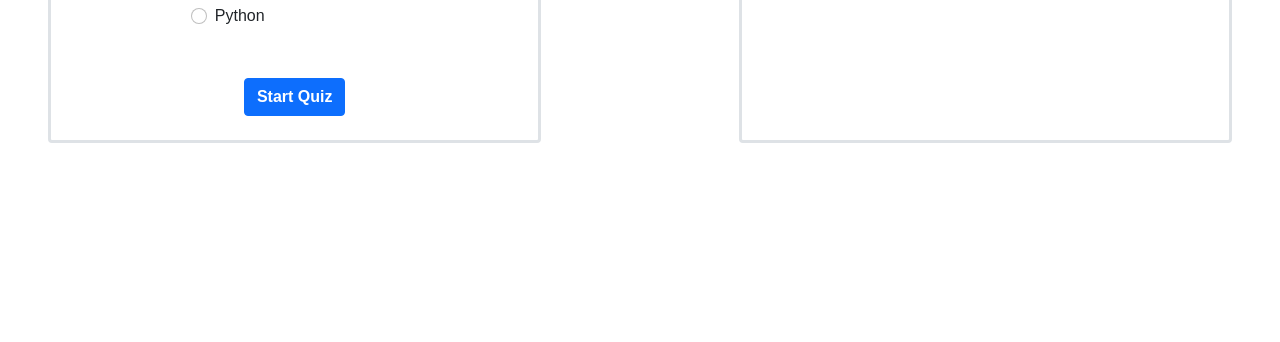
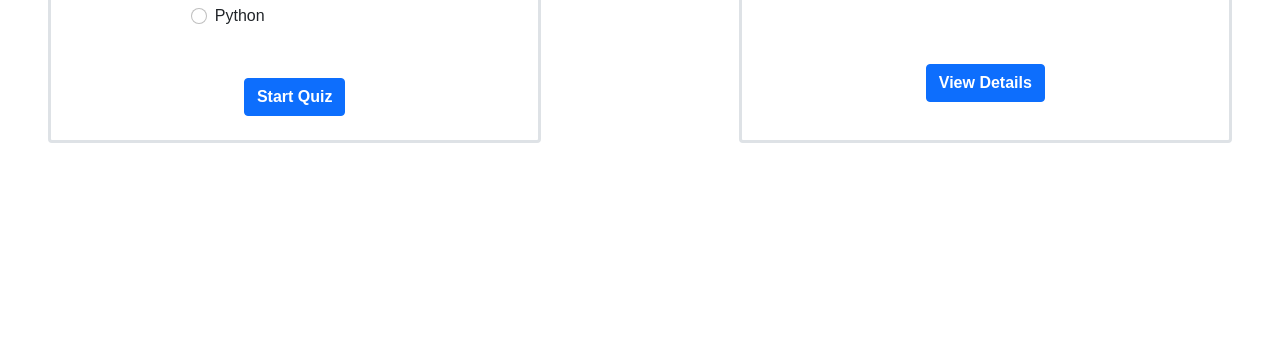
Before and after one commit to viditsethi13/quizmeup, a Django app: template quiz/templates/quiz/home.html in a window 1280 px wide. Shown: the part 301-643 px from the top of the page. Run offline with Django 3.2, Linux system fonts and the light colour scheme; the template is opened without the code that fills it, so the values that code supplies are empty; some libraries are stand-ins or nearby versions.

Commit message:
Details page added

```diff
--- a/quiz/templates/quiz/home.html
+++ b/quiz/templates/quiz/home.html
@@ -76,6 +76,15 @@
 				  	</tr>
 				</tbody>
 			</table>
+			<br>
+			<br>
+			<form name="f2" method="GET" action="details" role="form">
+				<center>
+					<button class="btn btn-primary" name="view_details">
+						<b>View Details</b>
+					</button>
+				</center>
+			</form>
 		</div>
 
 	</div>
```
Lines whose indentation alone changed are shown as unchanged.
